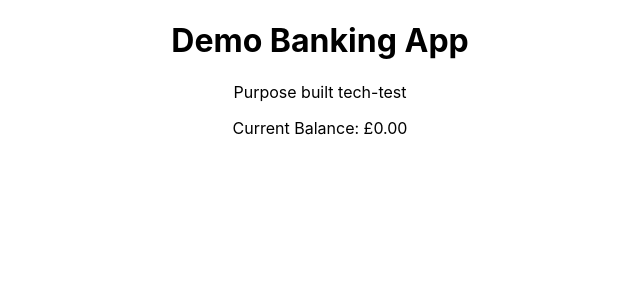
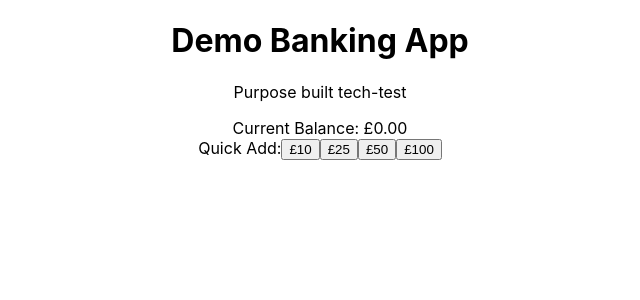
Before and after one commit to Norbs89/banking-app, a React (Create React App) app: page / in a window 1280 px wide. Shown: the top 300 px of the page, without its empty margins (320-960 px from the left). Built offline with nearby package versions, Linux system fonts and the light colour scheme.

Commit message:
quick add buttons added

```diff
--- a/src/components/BalanceHandler.jsx
+++ b/src/components/BalanceHandler.jsx
@@ -1,13 +1,44 @@
 import React from "react";
+import QuickAddButton from "./QuckAddButton";
 
 class BalanceHandler extends React.Component {
-  state = { currentBalance: "0.00", currency: "£" };
+  state = {
+    currentBalance: "0.00",
+    currency: "£",
+    quickAddOpt: ["10", "25", "50", "100"],
+  };
+
+  addBalance = (number) => {
+    this.setState((currentState) => {
+      return {
+        ...currentState,
+        currentBalance: (Number(currentState.currentBalance) + number).toFixed(
+          2
+        ),
+      };
+    });
+  };
+
   render() {
-    const { currency, currentBalance } = this.state;
+    const { currency, currentBalance, quickAddOpt } = this.state;
     return (
       <div>
-        Current Balance: {currency}
-        {currentBalance}
+        <section>
+          Current Balance: {currency}
+          {currentBalance}
+        </section>
+        <section>
+          Quick Add:
+          {quickAddOpt.map((number) => {
+            return (
+              <QuickAddButton
+                currency={currency}
+                addBalance={this.addBalance}
+                amount={number}
+              />
+            );
+          })}
+        </section>
       </div>
     );
   }
--- /dev/null
+++ b/src/components/QuckAddButton.jsx
@@ -0,0 +1,17 @@
+import React from "react";
+
+const QuickAddButton = ({ currency, addBalance, amount }) => {
+  return (
+    <button
+      className="addButton"
+      onClick={(e) => {
+        addBalance(Number(amount));
+      }}
+    >
+      {currency}
+      {amount}
+    </button>
+  );
+};
+
+export default QuickAddButton;
```
